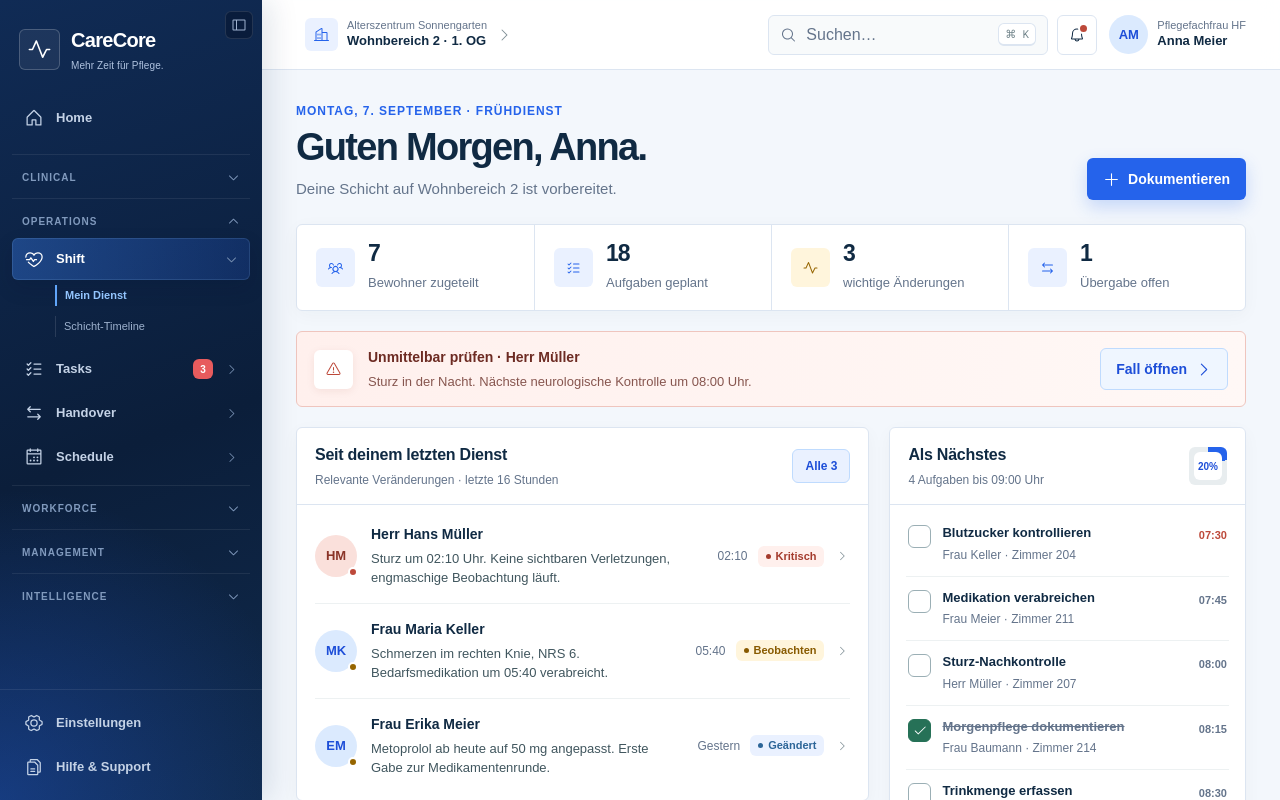
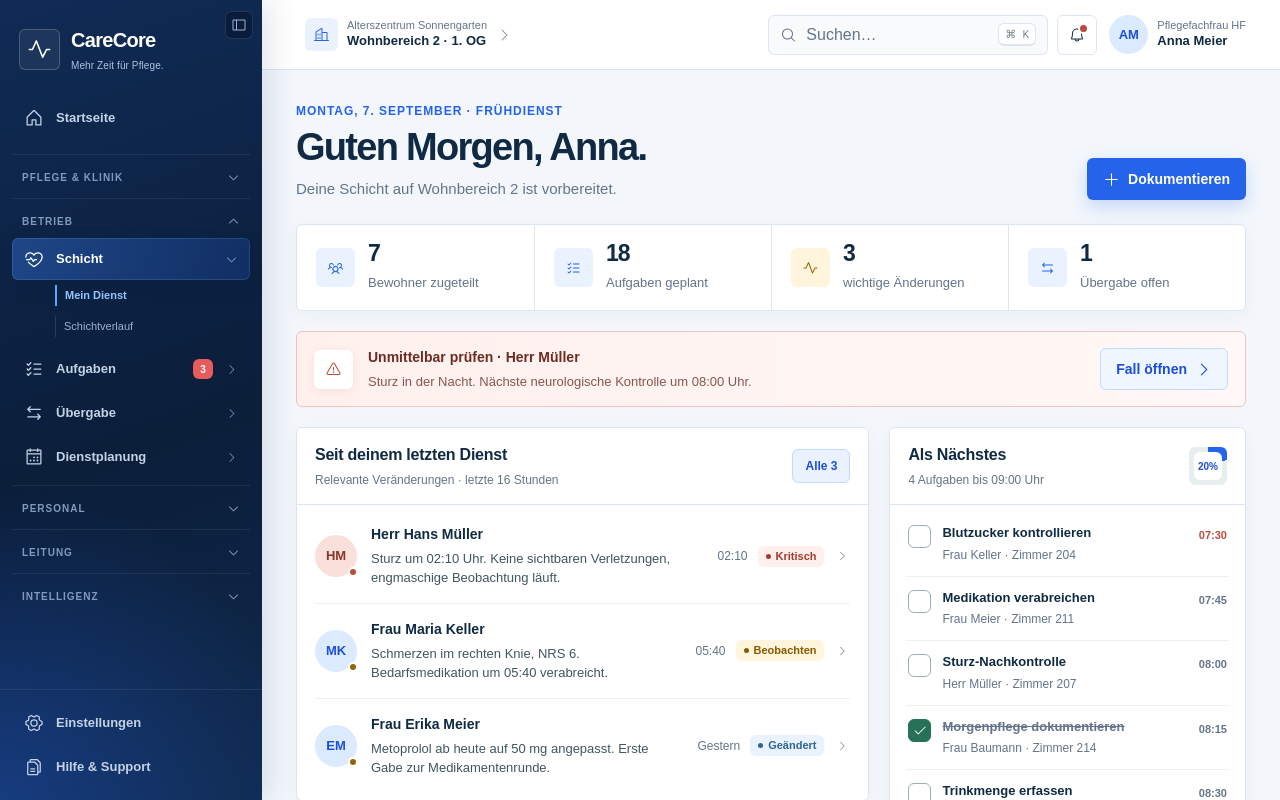
Before and after one commit to 3pWEBQUERY/CareCore, a Next.js app: page / in a window 1280 px wide. Shown: the top 800 px of the page. Built offline with nearby package versions, Linux system fonts and the light colour scheme.

Commit message:
Localize CareCore navigation to German

```diff
--- a/app/page.tsx
+++ b/app/page.tsx
@@ -94,34 +94,34 @@ type NavModule = { id: string; label: string; icon: IconName; children: string[]
 type NavGroup = { id: string; label: string; modules: NavModule[] };
 
 const navigation: NavGroup[] = [
-  { id: "clinical", label: "Clinical", modules: [
-    { id: "residents", label: "Residents", icon: "residents", children: ["Übersicht", "Timeline", "Pflegeakte"] },
-    { id: "plan", label: "Plan", icon: "plan", children: ["Pflegeplanung", "Ziele & Massnahmen", "Evaluation"] },
-    { id: "chart", label: "Chart", icon: "note", children: ["Schnelldokumentation", "Verlaufsdokumentation"] },
-    { id: "vitals", label: "Vitals", icon: "vitals", children: ["Messwerte", "Trends", "Grenzwerte"] },
-    { id: "med", label: "Med", icon: "med", children: ["Medikamentenplan", "Medikamentenrunde", "Bestände"] },
-    { id: "wounds", label: "Wounds", icon: "wounds", children: ["Wundübersicht", "Dokumentation"] },
-    { id: "nutrition", label: "Nutrition", icon: "nutrition", children: ["Ernährungsplan", "Trinkprotokoll"] },
-    { id: "assess", label: "Assess", icon: "assess", children: ["Assessments", "Fälligkeiten"] },
+  { id: "clinical", label: "Pflege & Klinik", modules: [
+    { id: "residents", label: "Bewohner", icon: "residents", children: ["Übersicht", "Verlauf", "Pflegeakte"] },
+    { id: "plan", label: "Pflegeplanung", icon: "plan", children: ["Pflegeplanung", "Ziele & Massnahmen", "Auswertung"] },
+    { id: "chart", label: "Pflegedokumentation", icon: "note", children: ["Schnelldokumentation", "Verlaufsdokumentation"] },
+    { id: "vitals", label: "Vitalwerte", icon: "vitals", children: ["Messwerte", "Entwicklung", "Grenzwerte"] },
+    { id: "med", label: "Medikation", icon: "med", children: ["Medikamentenplan", "Medikamentenrunde", "Bestände"] },
+    { id: "wounds", label: "Wundmanagement", icon: "wounds", children: ["Wundübersicht", "Dokumentation"] },
+    { id: "nutrition", label: "Ernährung", icon: "nutrition", children: ["Ernährungsplan", "Trinkprotokoll"] },
+    { id: "assess", label: "Einschätzungen", icon: "assess", children: ["Einschätzungen", "Fälligkeiten"] },
   ] },
-  { id: "operations", label: "Operations", modules: [
-    { id: "shift", label: "Shift", icon: "shift", children: ["Mein Dienst", "Schicht-Timeline"] },
-    { id: "tasks", label: "Tasks", icon: "tasks", children: ["Meine Aufgaben", "Teamaufgaben"], badge: 3 },
-    { id: "handover", label: "Handover", icon: "handover", children: ["Meine Übergabe", "Seit letztem Dienst"] },
-    { id: "schedule", label: "Schedule", icon: "calendar", children: ["Mein Dienstplan", "Teamplanung"] },
+  { id: "operations", label: "Betrieb", modules: [
+    { id: "shift", label: "Schicht", icon: "shift", children: ["Mein Dienst", "Schichtverlauf"] },
+    { id: "tasks", label: "Aufgaben", icon: "tasks", children: ["Meine Aufgaben", "Teamaufgaben"], badge: 3 },
+    { id: "handover", label: "Übergabe", icon: "handover", children: ["Meine Übergabe", "Seit letztem Dienst"] },
+    { id: "schedule", label: "Dienstplanung", icon: "calendar", children: ["Mein Dienstplan", "Teamplanung"] },
   ] },
-  { id: "workforce", label: "Workforce", modules: [
-    { id: "team", label: "Team", icon: "team", children: ["News & Kanäle", "Chat"] },
-    { id: "learn", label: "Learn", icon: "learn", children: ["Meine Schulungen", "Compliance"] },
-    { id: "docs", label: "Docs", icon: "docs", children: ["Dokumente", "Standards & Weisungen"] },
+  { id: "workforce", label: "Personal", modules: [
+    { id: "team", label: "Team", icon: "team", children: ["Neuigkeiten & Kanäle", "Nachrichten"] },
+    { id: "learn", label: "Schulungen", icon: "learn", children: ["Meine Schulungen", "Pflichtnachweise"] },
+    { id: "docs", label: "Dokumente", icon: "docs", children: ["Dokumente", "Standards & Weisungen"] },
   ] },
-  { id: "management", label: "Management", modules: [
-    { id: "quality", label: "Quality", icon: "quality", children: ["Ereignisse", "Massnahmen"] },
-    { id: "insights", label: "Insights", icon: "chart", children: ["Pflege", "Management", "Workforce"] },
-    { id: "admin", label: "Admin", icon: "settings", children: ["Organisation", "Benutzer & Rollen", "Konfiguration"] },
+  { id: "management", label: "Leitung", modules: [
+    { id: "quality", label: "Qualität", icon: "quality", children: ["Ereignisse", "Massnahmen"] },
+    { id: "insights", label: "Kennzahlen & Analysen", icon: "chart", children: ["Pflege", "Leitung", "Personal"] },
+    { id: "admin", label: "Administration", icon: "settings", children: ["Organisation", "Benutzer & Rollen", "Konfiguration"] },
   ] },
-  { id: "intelligence", label: "Intelligence", modules: [
-    { id: "ai", label: "CareCore AI", icon: "ai", children: ["Assistenz", "AI-Entwürfe"] },
+  { id: "intelligence", label: "Intelligenz", modules: [
+    { id: "ai", label: "CareCore KI", icon: "ai", children: ["Assistenz", "KI-Entwürfe"] },
   ] },
 ];
 
@@ -254,7 +254,7 @@ export default function Home() {
     <aside className={`sidebar ${sidebarCollapsed ? "collapsed" : ""}`}>
       <div className="sidebar-head"><Brand/><button className="sidebar-collapse" type="button" aria-label={sidebarCollapsed ? "Sidebar ausklappen" : "Sidebar einklappen"} onClick={() => setSidebarCollapsed((value) => !value)}><Icon name="sidebar"/></button></div>
       <nav className="sidebar-scroll" aria-label="Hauptnavigation">
-        <button className={`nav-button nav-home ${activeNav === "Home" ? "active" : ""}`} type="button" title="Home" onClick={() => selectNav("Home")}><Icon name="home"/><span className="nav-label">Home</span></button>
+        <button className={`nav-button nav-home ${activeNav === "Startseite" ? "active" : ""}`} type="button" title="Startseite" onClick={() => selectNav("Startseite")}><Icon name="home"/><span className="nav-label">Startseite</span></button>
         <div className="nav-groups">
           {navigation.map((group) => {
             const groupOpen = openGroups.includes(group.id);
@@ -327,7 +327,7 @@ export default function Home() {
     </div>
 
     <button className="floating-action" type="button" aria-label="Schnellaktion" onClick={() => setResidentOpen(true)}><Icon name="plus"/></button>
-    <nav className="bottom-nav" aria-label="Mobile Navigation">{([["Home","home"],["Bewohner","residents"],["Aufgaben","tasks"],["Team","team"],["Mehr","settings"]] as const).map(([label,icon]) => <button className={label === "Home" ? "active" : ""} type="button" key={label} onClick={() => label !== "Home" && unavailable(label)}><Icon name={icon}/><span>{label}</span></button>)}</nav>
+    <nav className="bottom-nav" aria-label="Mobile Navigation">{([["Startseite","home"],["Bewohner","residents"],["Aufgaben","tasks"],["Team","team"],["Mehr","settings"]] as const).map(([label,icon]) => <button className={label === "Startseite" ? "active" : ""} type="button" key={label} onClick={() => label !== "Startseite" && unavailable(label)}><Icon name={icon}/><span>{label}</span></button>)}</nav>
 
     {searchOpen && <div className="overlay" role="presentation" onClick={(event) => event.currentTarget === event.target && closeSearch()}><section id="global-search-dialog" className="search-dialog" role="dialog" aria-modal="true" aria-label="Globale Suche"><div className="search-input-wrap"><Icon name="search"/><input autoFocus value={query} onChange={(event) => setQuery(event.target.value)} placeholder="Bewohner, Dokumente oder Funktionen suchen…" aria-label="Suchbegriff"/><button type="button" onClick={closeSearch} aria-label="Suche schliessen">ESC</button></div><div className="search-results"><span className="search-group-label">{query ? "Suchergebnisse" : "Schnellzugriff"}</span>{filteredResults.map((result) => <button className="search-result" type="button" key={result.title} onClick={() => { closeSearch(); if (result.icon === "residents") { setResidentOpen(true); } else { setToast(`${result.title} geöffnet`); } }}><span className="result-icon"><Icon name={result.icon}/></span><span><strong>{result.title}</strong><small>{result.meta}</small></span></button>)}</div></section></div>}
 
```
Also changed, not shown: qa-navigation-german-final.png (added), 1 other file (tests, documents, lock files or other folders).
